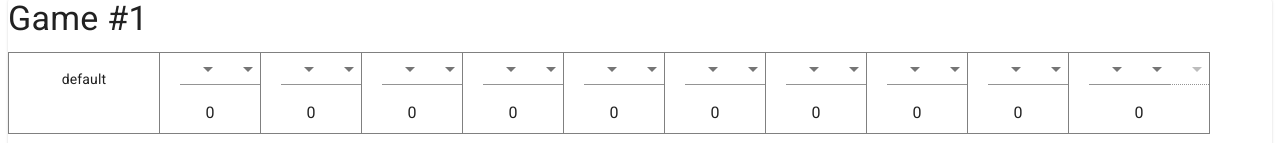
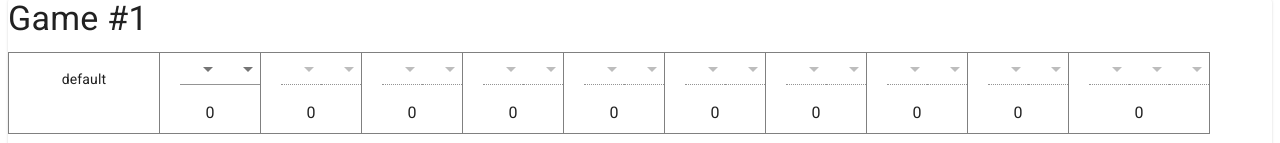
Before and after one commit to YanaTrifonova/bowling, a React app: page / in a window 1280 px wide. Both pictures are taken after a click on the button "START A NEW GAME". Shown: the part 404-547 px from the top of the page. Built offline with nearby package versions, Linux system fonts and the light colour scheme.

Commit message:
rewrite logic of kick updates to fix bugs, allow disabled frames and support computations in reducer

```diff
--- a/src/Components/GameFrame/index.jsx
+++ b/src/Components/GameFrame/index.jsx
@@ -2,28 +2,61 @@ import React, {useState} from 'react';
 import {MenuItem, Select} from "@material-ui/core";
 import {Typography} from "@mui/material";
 import PropTypes from "prop-types";
-import {initialSecondKickPossibleHit, kickPossibleHit} from "../../constants";
+import {useDispatch, useSelector} from "react-redux";
+import {updateScores} from "../../store/GameState/actions";
+import {getFrameScore} from "../../store/GameState/selector";
 
 export default function GameFrame({
                                     playerName,
-                                    gameNumber,
+                                    gameIndex,
                                     frameIndex,
-                                    hasThirdKick
+                                    hasThirdKick,
+                                    isDisabled,
                                   }) {
+  const initialSecondKickPossibleHit = [0, 1, 2, 3, 4, 5, 6, 7, 8, 9, "/"];
+  const kickPossibleHit = [0, 1, 2, 3, 4, 5, 6, 7, 8, 9, "X"];
   const totalFrames = 2 + (hasThirdKick ? 1 : 0);
   const [secondKickPossibleHit, setSecondKickPossibleHit] = useState(initialSecondKickPossibleHit);
   const [kicks, setKicks] = useState(Array(totalFrames).fill(""));
   const [isDisabledAfterTwo, setIsDisabledAfterTwo] = useState(true);
+  const [spareValue, setSpareValue] = useState(10);
+  const totalFrameScore = useSelector(getFrameScore(gameIndex, playerName, frameIndex));
+  const dispatch = useDispatch();
+
+  function toNumericScore(value) {
+    if (value === "X") {
+      return 10;
+    }
+    if (value === "/") {
+      return spareValue;
+    }
+    if (value === undefined) {
+      return 0;
+    }
+    return value;
+  }
+
+  function sumOldScores(index) {
+    return kicks.filter((val, ind, arr) => ind >= index)
+                .map((val, ind, arr) => toNumericScore(val))
+                .reduce((acc, val) => acc + val, 0);
+  }
 
   function onFirstKick(value, index) {
     const kicksUpdate = Array(totalFrames).fill("");
+    const oldScores = sumOldScores(index);
+    const numericScore = toNumericScore(value);
     kicksUpdate[index] = value;
     setKicks(kicksUpdate);
 
     let secondKickPossibleHit = []
     if (value !== "X") {
-      secondKickPossibleHit = initialSecondKickPossibleHit.slice(0, 9 - value);
-      secondKickPossibleHit.push("/")
+      secondKickPossibleHit = initialSecondKickPossibleHit.slice(0, 10 - value);
+      const updateSpareValue = secondKickPossibleHit[secondKickPossibleHit.length - 1];
+      if (updateSpareValue !== "/") {
+        setSpareValue(updateSpareValue);
+      }
+      secondKickPossibleHit[secondKickPossibleHit.length - 1] = "/";
       setIsDisabledAfterTwo(true);
     } else {
       setIsDisabledAfterTwo(false);
@@ -31,20 +64,23 @@ export default function GameFrame({
         secondKickPossibleHit = kickPossibleHit;
       }
     }
-
     setSecondKickPossibleHit(secondKickPossibleHit);
+    dispatch(updateScores(numericScore, oldScores, gameIndex, playerName, frameIndex, index));
   }
 
-  function onSecondAndLaterKick(value, index) {
+  function onSecondAndThirdKick(value, index) {
     if (value === "/" || value === "X") {
       setIsDisabledAfterTwo(false);
-    } else {
+    } else if (index !== 2) {
       setIsDisabledAfterTwo(true);
     }
     const emptyElements = Array(totalFrames - index - 1).fill("");
     const kicksUpdate = kicks.slice(0, index);
+    const oldScores = sumOldScores(index);
+    const numericScore = toNumericScore(value);
     kicksUpdate[index] = value;
     setKicks([...kicksUpdate, ...emptyElements]);
+    dispatch(updateScores(numericScore, oldScores, gameIndex, playerName, frameIndex, index));
   }
 
   function getSelectValue(index) {
@@ -62,28 +98,28 @@ export default function GameFrame({
       "borderBottom": "1px solid grey"
     }}>
       <div style={{"marginLeft": "20px"}}>
-        {
-          kicks.map((kickValue, index) => {
-            return (<Select labelId={"demo-simple-select-label" + index}
-                            key={playerName + "_" + gameNumber + "_" + frameIndex + "_" + index}
+        {kicks.map((kickValue, index) => {
+          return (
+            <Select labelId={"demo-simple-select-label" + index}
+                    key={playerName + "_" + gameIndex + "_" + frameIndex + "_" + index}
                     id={"demo-simple-select" + index} value={kickValue}
-                            disabled={isDisabledAfterTwo && index > 1}
+                    disabled={isDisabledAfterTwo && index > 1 || isDisabled}
                     onChange={(event) => {
                       if (index === 0) {
                         return onFirstKick(event.target.value, index);
                       }
-                              return onSecondAndLaterKick(event.target.value, index)
+                      return onSecondAndThirdKick(event.target.value, index);
                     }}
                     defaultValue={"-"}>
               {getSelectValue(index).map((hit) => {
                 return (<MenuItem value={hit} key={hit}>{hit}</MenuItem>)
               })}
-            </Select>);
-          })
-        }
+            </Select>
+          );
+        })}
       </div>
       <div>
-        <Typography variant="body1" align="center" mt={2} mb={1}>0</Typography>
+        <Typography variant="body1" align="center" mt={2} mb={1} >{totalFrameScore}</Typography>
       </div>
     </div>
   )
@@ -91,7 +127,8 @@ export default function GameFrame({
 
 GameFrame.propTypes = {
   playerName: PropTypes.string,
-  gameNumber: PropTypes.number,
+  gameIndex: PropTypes.number,
   frameIndex: PropTypes.number,
   hasThirdKick: PropTypes.bool,
+  isDisabled: PropTypes.bool,
 }
--- a/src/constants.js
+++ /dev/null
@@ -1,2 +0,0 @@
-export const initialSecondKickPossibleHit = [1, 2, 3, 4, 5, 6, 7, 8, 9, "/"];
-export const kickPossibleHit = [1, 2, 3, 4, 5, 6, 7, 8, 9, "X"];
--- a/src/store/GameState/selector.js
+++ b/src/store/GameState/selector.js
@@ -1 +1,2 @@
 export const getAllGames = state => state.games;
+export const getFrameScore = (gameIndex, playerName, frameIndex) => state => state.games[gameIndex - 1][playerName][frameIndex]?.totalScores;
```
Lines whose indentation alone changed are shown as unchanged.
